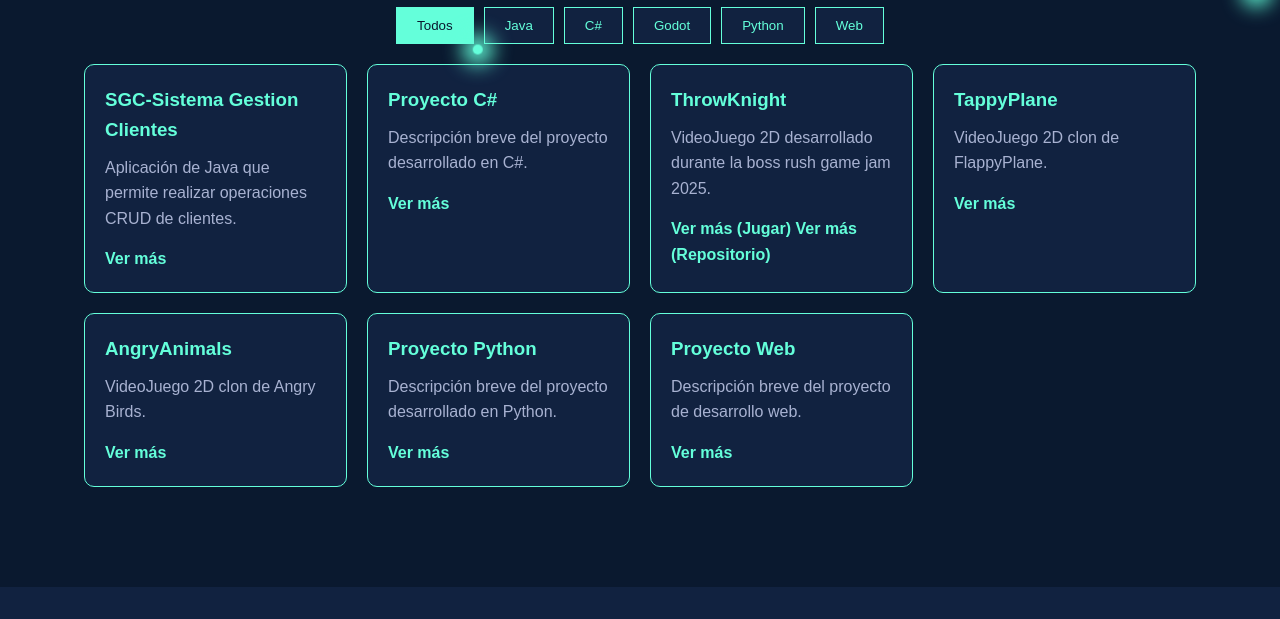
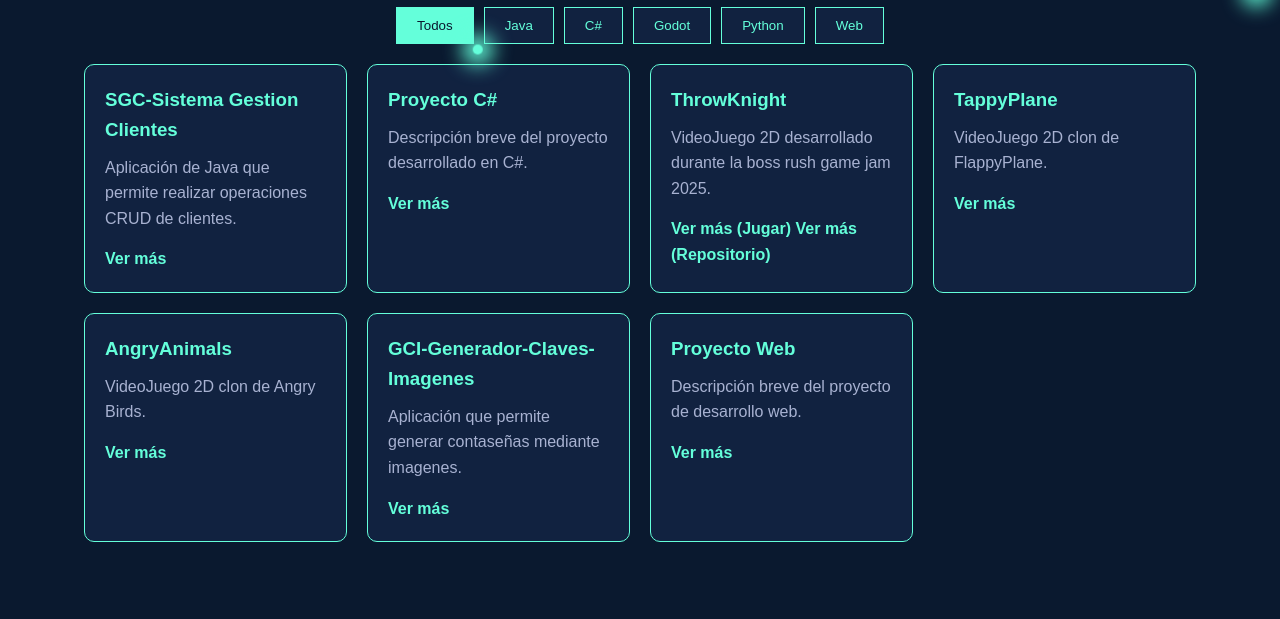
Before and after one commit to EmmanuelBarboza/EmmanuelBarboza.github.io, a plain HTML site: page index.html in a window 1280 px wide. Shown: the part 693-1312 px from the top of the page. Drawn offline with Linux system fonts and the light colour scheme.

```diff
--- a/index.html
+++ b/index.html
@@ -80,9 +80,9 @@
 
                 <!-- Proyecto 6 -->
                 <div class="project-card" data-tech="python">
-                    <h3>Proyecto Python</h3>
-                    <p>Descripción breve del proyecto desarrollado en Python.</p>
-                    <a href="#" class="project-link">Ver más</a>
+                    <h3>GCI-Generador-Claves-Imagenes</h3>
+                    <p>Aplicación que permite generar contaseñas mediante imagenes.</p>
+                    <a href="https://github.com/EmmanuelBarboza/GCI-Generador-Claves-Imagenes" class="project-link">Ver más</a>
                 </div>
                 <!-- Proyecto 7 -->
                 <div class="project-card" data-tech="web">
```
